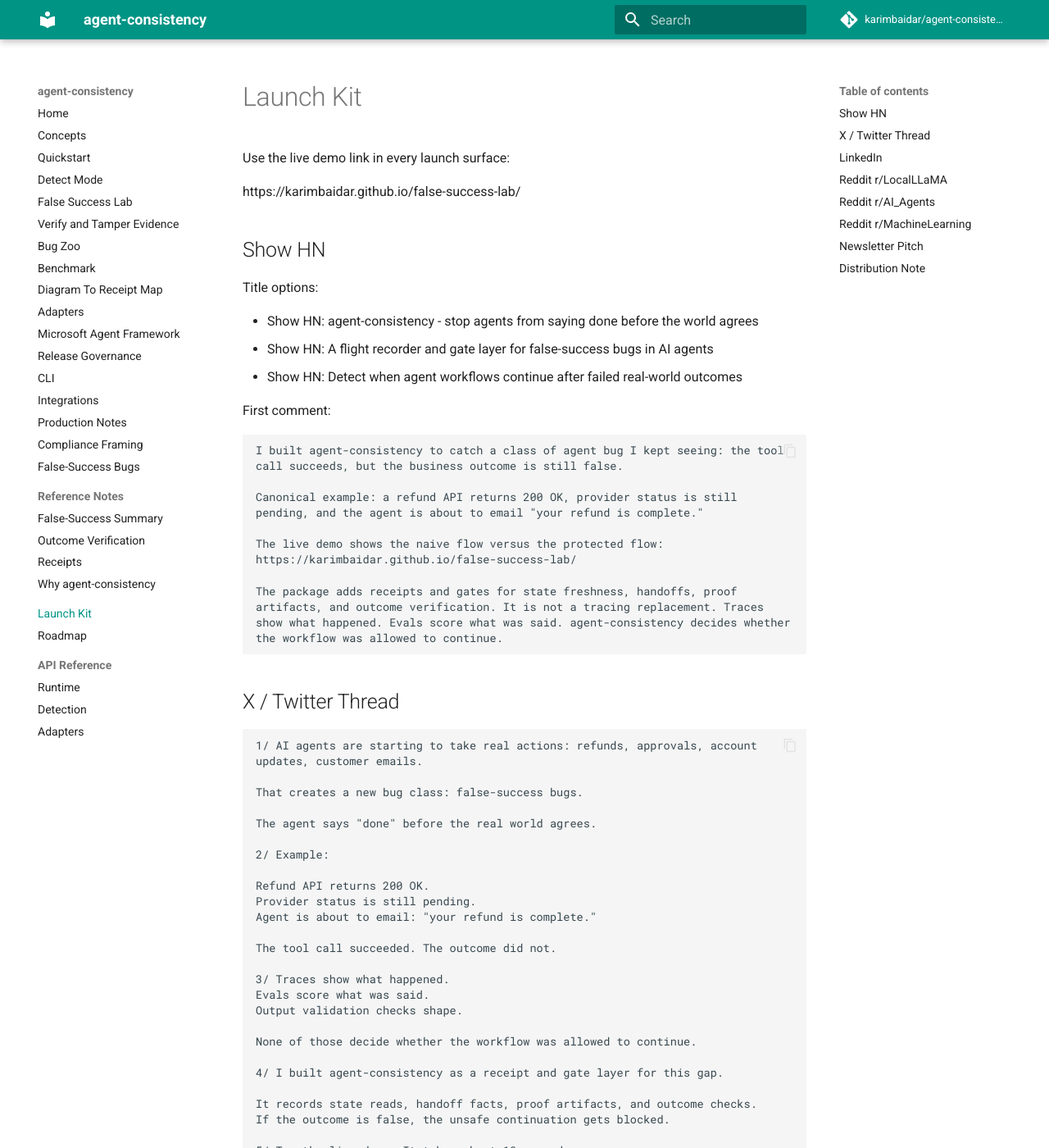
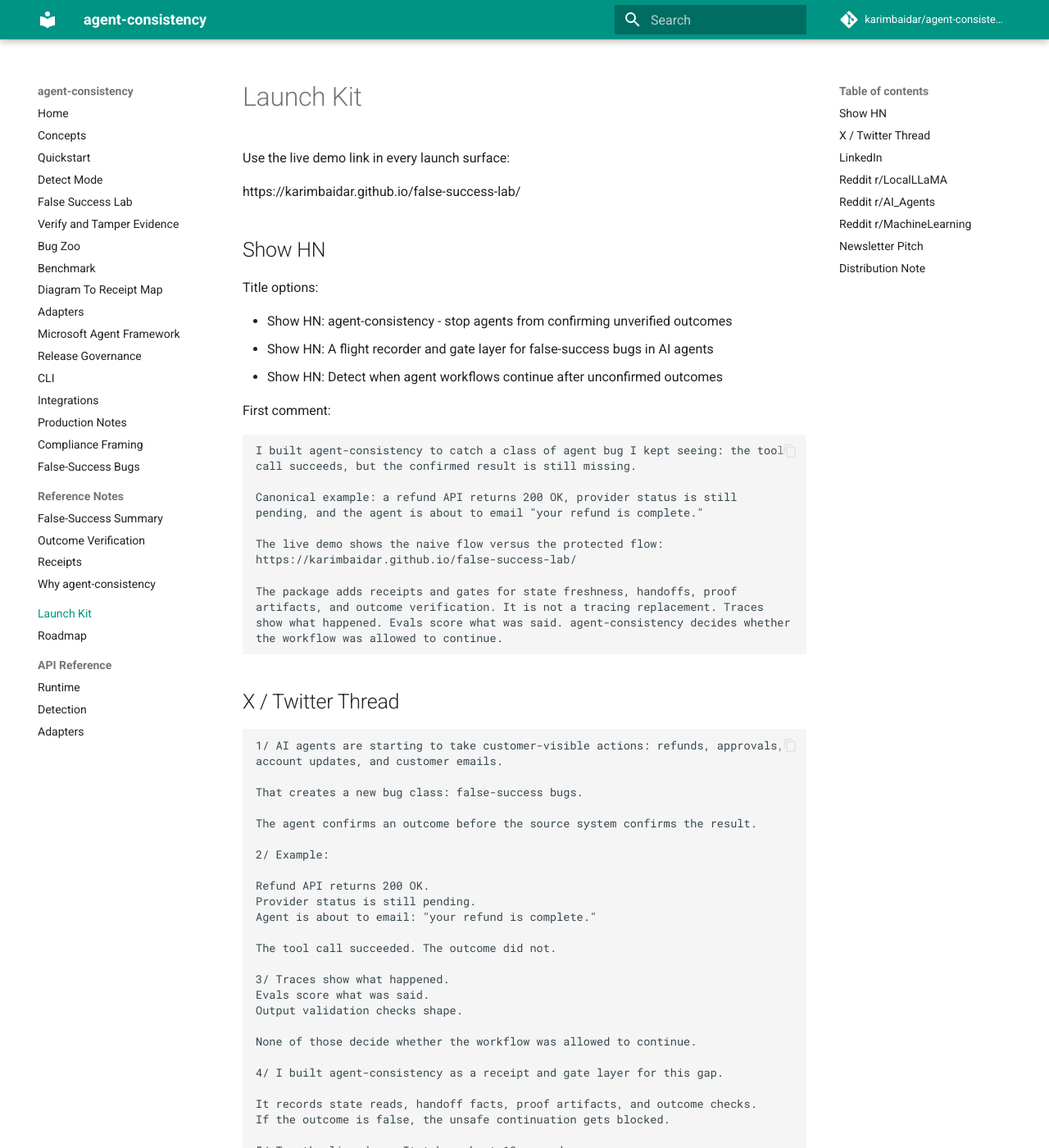
Before and after one commit to karimbaidar/agent-consistency, an MkDocs documentation site: the page built from docs/launch.md, in a window 1280 px wide and 1400 px high. Shown: the whole window at 82% size. Built offline with MkDocs 1.6.1 and Material for MkDocs 9.7.7, drawn with Linux system fonts in a browser that asks for light colours; comment, search, counter and statistics services are not loaded; some of the changed text lies outside the part shown.

Commit message:
Use confirmed-result wording in launch kit

````diff
--- a/docs/launch.md
+++ b/docs/launch.md
@@ -8,15 +8,15 @@
 
 Title options:
 
-- Show HN: agent-consistency - stop agents from saying done before the world agrees
+- Show HN: agent-consistency - stop agents from confirming unverified outcomes
 - Show HN: A flight recorder and gate layer for false-success bugs in AI agents
-- Show HN: Detect when agent workflows continue after failed real-world outcomes
+- Show HN: Detect when agent workflows continue after unconfirmed outcomes
 
 First comment:
 
 ```text
 I built agent-consistency to catch a class of agent bug I kept seeing: the tool
-call succeeds, but the business outcome is still false.
+call succeeds, but the confirmed result is still missing.
 
 Canonical example: a refund API returns 200 OK, provider status is still
 pending, and the agent is about to email "your refund is complete."
@@ -33,12 +33,12 @@
 ## X / Twitter Thread
 
 ```text
-1/ AI agents are starting to take real actions: refunds, approvals, account
-updates, customer emails.
+1/ AI agents are starting to take customer-visible actions: refunds, approvals,
+account updates, and customer emails.
 
 That creates a new bug class: false-success bugs.
 
-The agent says "done" before the real world agrees.
+The agent confirms an outcome before the source system confirms the result.
 
 2/ Example:
 
@@ -72,10 +72,10 @@
 
 When an AI agent sends a customer email, issues a refund, approves a change, or
 updates an account, a green trace is not enough. The workflow needs evidence
-that the real-world outcome became true before the agent makes a claim.
+that the source system confirmed the result before the agent makes a claim.
 
 I built agent-consistency to catch "false-success bugs": cases where a tool call
-succeeds but the business outcome is still false.
+succeeds but the confirmed result is still missing or false.
 
 Example: the refund API returns 200 OK, but provider status is still pending.
 The agent is about to email "your refund is complete." agent-consistency blocks
@@ -91,8 +91,8 @@
 [P] Detect false-success bugs in local or hosted agent workflows
 
 I built a zero-dependency Python package called agent-consistency. It adds
-receipts and gates around agent workflows so a workflow can prove the real-world
-outcome happened before continuing.
+receipts and gates around agent workflows so a workflow can prove the source
+system confirmed the result before continuing.
 
 The motivating bug: refund API returns 200 OK, provider status is still pending,
 agent emails "your refund is complete."
@@ -110,7 +110,8 @@
 [P] agent-consistency: receipts and gates for false-success bugs
 
 As agents move from chat into actions, I think one bug class needs a name:
-false-success bugs. The workflow says done before the world agrees.
+false-success bugs. The workflow claims completion before the source system
+confirms the result.
 
 This package records receipts for state reads, handoffs, evidence, and outcome
 checks. Detect mode can report missing gates and customer-visible actions after
@@ -139,10 +140,10 @@
 
 ```text
 agent-consistency is a zero-dependency Python library for a sharp new agent
-reliability category: false-success bugs, where an agent says the job is done
-before the real world agrees. The live demo shows a refund API returning 200 OK
-while provider status is still pending; the protected workflow blocks the
-customer email and records a receipt explaining why.
+reliability category: false-success bugs, where an agent reports completion
+before the source system confirms the result. The live demo shows a refund API
+returning 200 OK while provider status is still pending; the protected workflow
+blocks the customer email and records a receipt explaining why.
 ```
 
 ## Distribution Note
````
